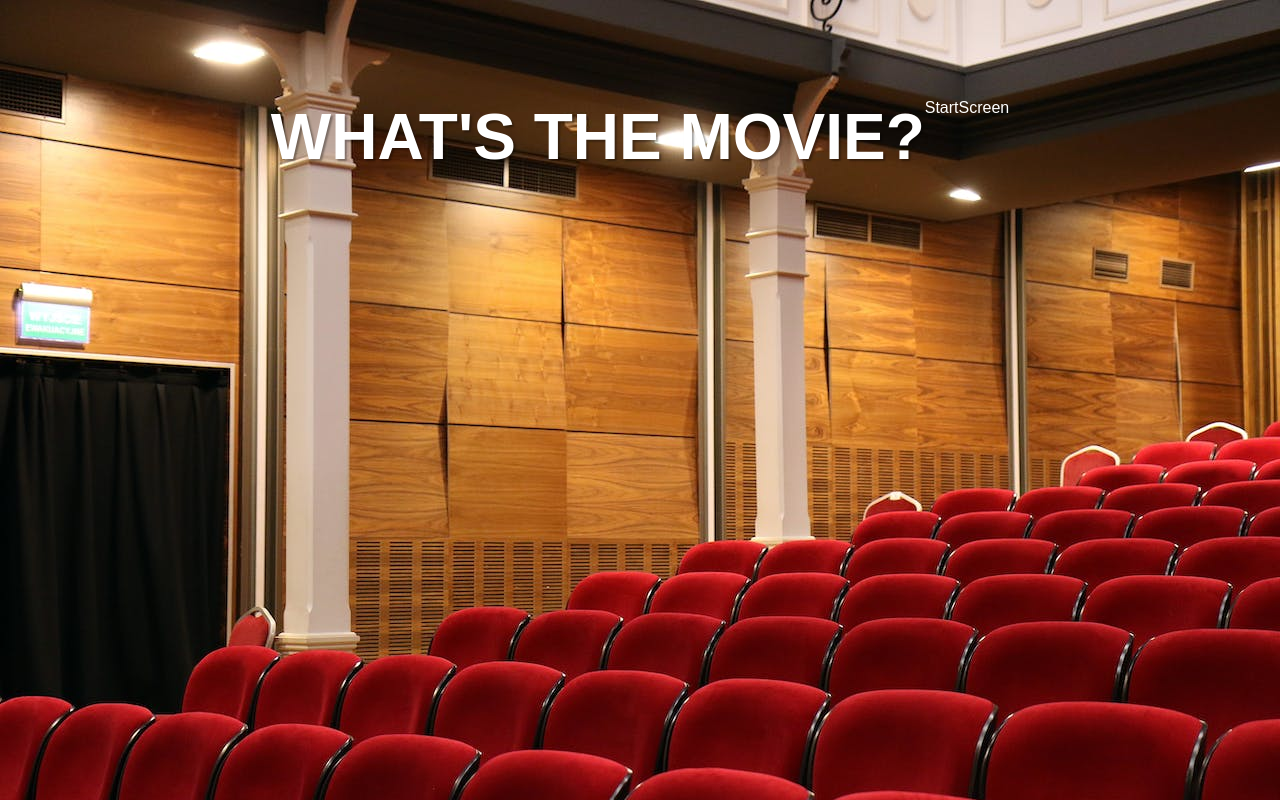
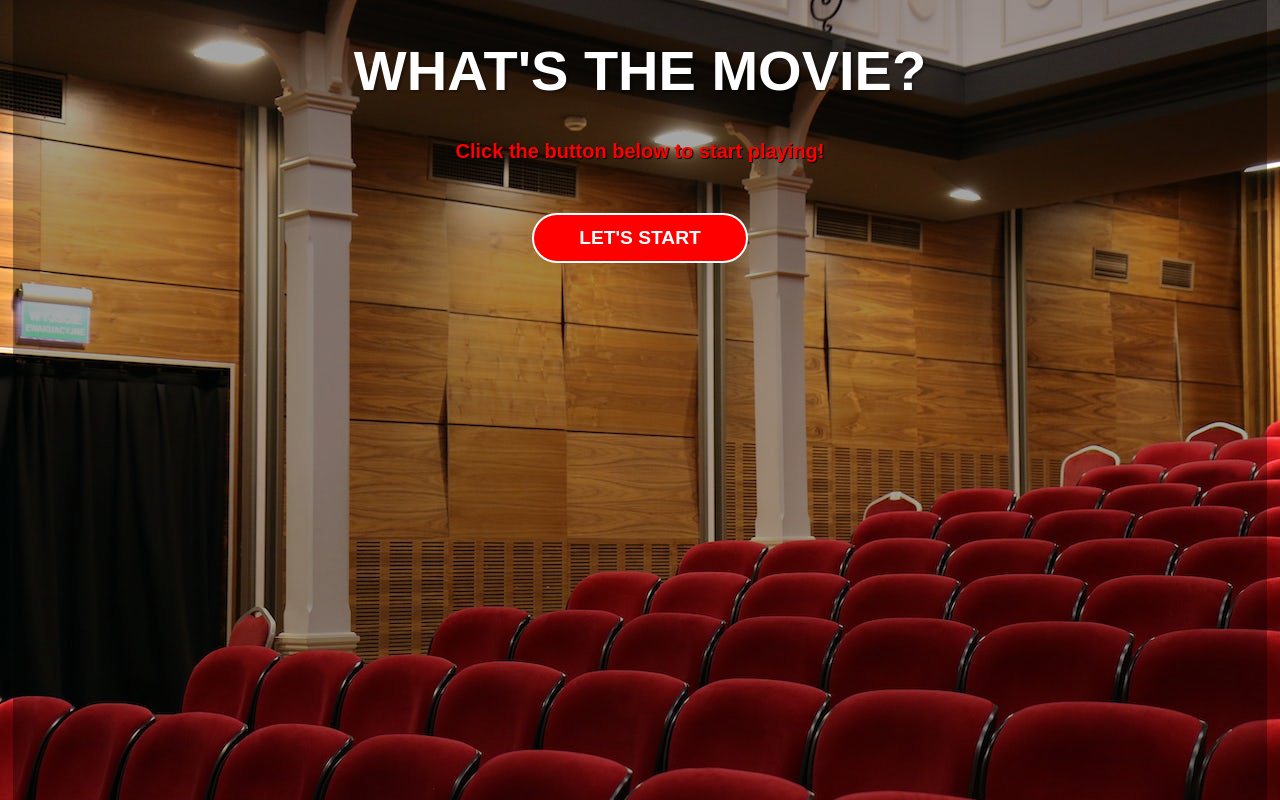
Before and after one commit to flaviare1s/nome-do-filme, a React (Vite) app: page / in a window 1280 px wide. Built offline with nearby package versions, Linux system fonts and the light colour scheme.

Commit message:
Criei o primeiro componente e adicionei estilos

```diff
--- a/src/App.jsx
+++ b/src/App.jsx
@@ -6,7 +6,6 @@ export function App() {
 
   return (
     <div className='App'>
-      <h1>WHAT'S THE MOVIE?</h1>
       < StartScreen />
     </div>
   )
--- a/src/components/StartScreen.css
+++ b/src/components/StartScreen.css
@@ -0,0 +1,18 @@
+.start {
+    width: 98vw;
+    height: 100vh;
+    background-color: rgba(0, 0, 0, 0.353);
+}
+
+.start h1 {
+    font-size: 3.5em;
+    text-shadow: 2px 2px 2px rgba(0, 0, 0, 0.352);
+  }
+
+  .start p {
+    margin-bottom: 50px;
+    color: red;
+    text-shadow: 1px 1px 1px black;
+    font-size: 20px;
+    font-weight: bold;
+  }
--- a/src/components/StartScreen.jsx
+++ b/src/components/StartScreen.jsx
@@ -2,6 +2,10 @@ import './StartScreen.css'
 
 export const StartScreen = () => {
   return (
-    <div>StartScreen</div>
+    <div className='start'>
+        <h1>WHAT'S THE MOVIE?</h1>
+        <p>Click the button below to start playing!</p>
+        <button>Let's Start</button>
+    </div>
   )
 }
--- a/src/index.css
+++ b/src/index.css
@@ -11,8 +11,20 @@ html, body {
   color: white;
 }
 
-  h1 {
-    font-size: 4em;
-    text-shadow: 2px 2px 2px rgba(0, 0, 0, 0.352);
-    margin-top: 100px;
+button {
+  background-color: red;
+  color: #ffffff;
+  padding: 0 45px;
+  border: 2px solid white;
+  border-radius: 25px;
+  height: 50px;
+  text-transform: uppercase;
+  font-weight: bold;
+  font-size: 1.2em;
+  cursor: pointer;
+  transition: .4s;
 }
+
+button:hover {
+  background-color: darkred;
+}
```
Lines whose indentation alone changed are shown as unchanged.
